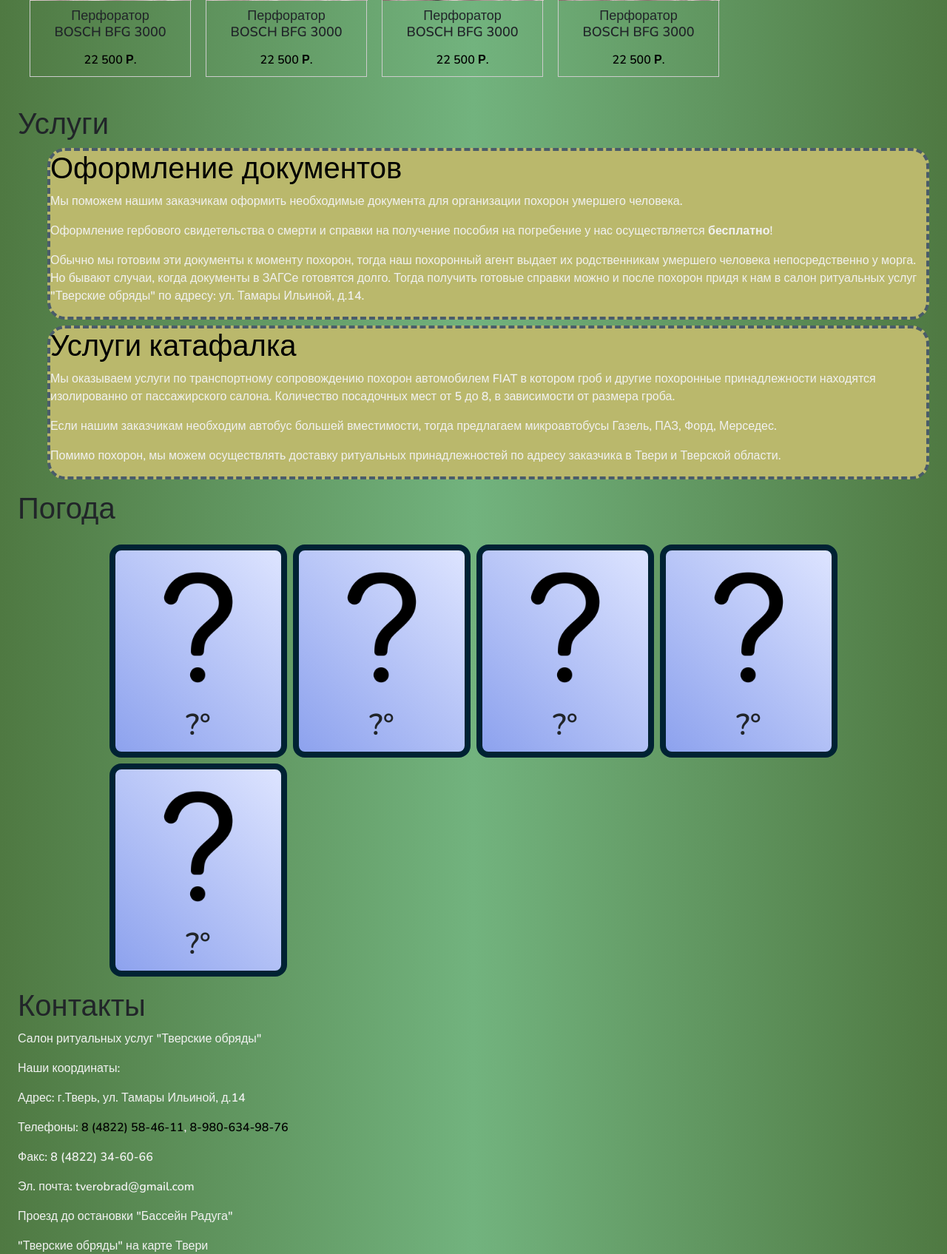
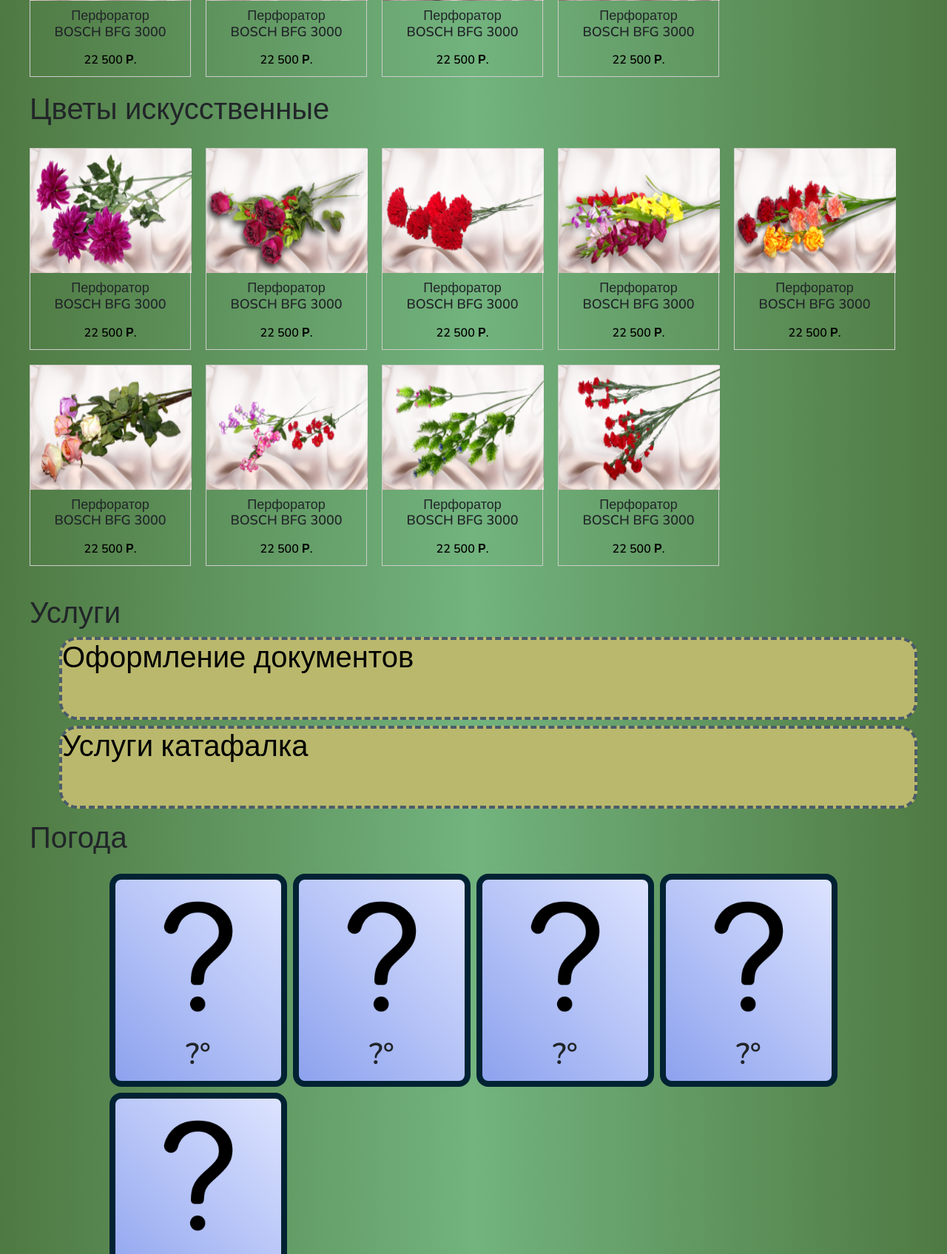
Before and after one commit to nikorai-prog/Website, a Flask app: template templates/index.html in a window 1280 px wide. Shown: the part 1474-3169 px from the top of the page at 74% size. Run offline with Flask 3, Linux system fonts and the light colour scheme; the template is opened without the code that fills it, so the values that code supplies are empty; parts of the project's set-up code (start-up, migrations or seed data) failed here and were passed over; some libraries are stand-ins or nearby versions.

Commit message:
продукция ( цветы)

```diff
--- a/templates/index.html
+++ b/templates/index.html
@@ -89,7 +89,73 @@
     <h1 class="title">Перфоратор BOSCH BFG 3000</h1>
     <div class="discount">22 500 Р.</div>
   </article>
-
+           <h1> Цветы искусственные </h1>
+       <p> Широкий выбор искусственных цветов
+       </p>
+       <div class="catalog-items">
+  <article class="catalog-item">
+    <div class="catalog-item-image">
+      <img width="218" height="168" src="static/products/flower.png">
+    </div>
+    <h1 class="title">Перфоратор BOSCH BFG 3000</h1>
+    <div class="discount">22 500 Р.</div>
+  </article>
+  <article class="catalog-item">
+    <div class="catalog-item-image">
+      <img width="218" height="168" src="static/products/flower1.png">
+    </div>
+    <h1 class="title">Перфоратор BOSCH BFG 3000</h1>
+    <div class="discount">22 500 Р.</div>
+  </article>
+  <article class="catalog-item">
+    <div class="catalog-item-image">
+      <img width="218" height="168" src="static/products/flower2.png">
+    </div>
+    <h1 class="title">Перфоратор BOSCH BFG 3000</h1>
+    <div class="discount">22 500 Р.</div>
+  </article>
+  <article class="catalog-item">
+    <div class="catalog-item-image">
+      <img width="218" height="168" src="static/products/flower3.png">
+    </div>
+    <h1 class="title">Перфоратор BOSCH BFG 3000</h1>
+    <div class="discount">22 500 Р.</div>
+  </article>
+  <article class="catalog-item">
+    <div class="catalog-item-image">
+      <img width="218" height="168" src="static/products/flower4.png">
+    </div>
+    <h1 class="title">Перфоратор BOSCH BFG 3000</h1>
+    <div class="discount">22 500 Р.</div>
+  </article>
+  <article class="catalog-item">
+    <div class="catalog-item-image">
+      <img width="218" height="168" src="static/products/flower5.png">
+    </div>
+    <h1 class="title">Перфоратор BOSCH BFG 3000</h1>
+    <div class="discount">22 500 Р.</div>
+  </article>
+  <article class="catalog-item">
+    <div class="catalog-item-image">
+      <img width="218" height="168" src="static/products/flower7.png">
+    </div>
+    <h1 class="title">Перфоратор BOSCH BFG 3000</h1>
+    <div class="discount">22 500 Р.</div>
+  </article>
+  <article class="catalog-item">
+    <div class="catalog-item-image">
+      <img width="218" height="168" src="static/products/flower8.png">
+    </div>
+    <h1 class="title">Перфоратор BOSCH BFG 3000</h1>
+    <div class="discount">22 500 Р.</div>
+  </article>
+   <article class="catalog-item">
+    <div class="catalog-item-image">
+      <img width="218" height="168" src="static/products/flower9.png">
+    </div>
+    <h1 class="title">Перфоратор BOSCH BFG 3000</h1>
+    <div class="discount">22 500 Р.</div>
+  </article>
 </div>
     <!-- Услуги -->
     <div class="service" id="service">
```
